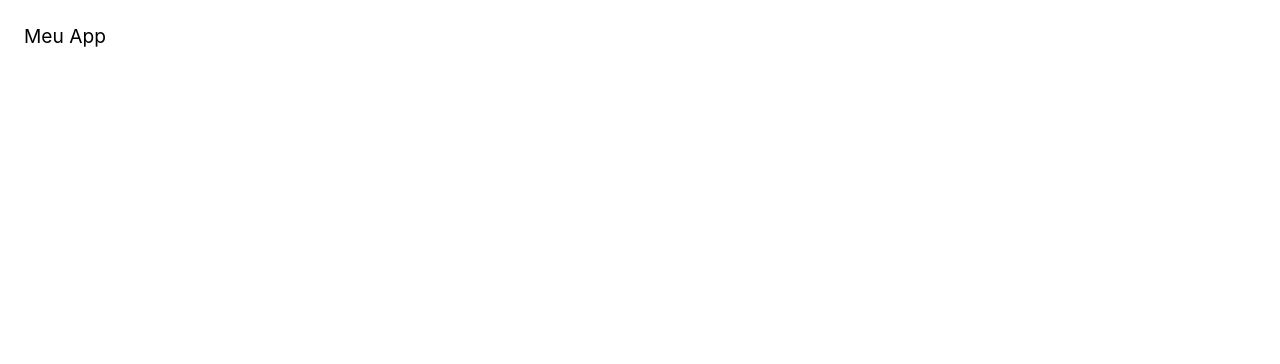
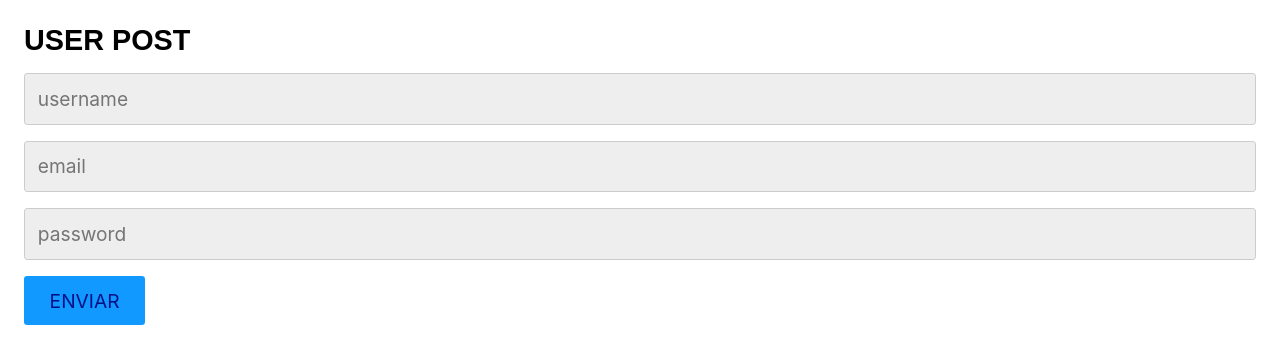
Before and after one commit to luizjxcoder/REACT-PROJETO-VIKING_GODS, a React (Create React App) app in the folder vikinggods/: page / in a window 1280 px wide. Shown: the top 364 px of the page. Built offline with nearby package versions, Linux system fonts and the light colour scheme.

Commit message:
testeformulario

```diff
--- a/vikinggods/package.json
+++ b/vikinggods/package.json
@@ -6,8 +6,10 @@
     "@testing-library/jest-dom": "^5.16.4",
     "@testing-library/react": "^13.3.0",
     "@testing-library/user-event": "^13.5.0",
+    "history": "^5.3.0",
     "react": "^18.1.0",
     "react-dom": "^18.1.0",
+    "react-router-dom": "^6.3.0",
     "react-scripts": "5.0.1",
     "web-vitals": "^2.1.4"
   },
--- a/vikinggods/public/index.html
+++ b/vikinggods/public/index.html
@@ -7,7 +7,7 @@
     <meta name="theme-color" content="#000000" />
     <meta
       name="description"
-      content="Web site created using create-react-app"
+      content="Web site Viking Gods created using React"
     />
     <link rel="apple-touch-icon" href="%PUBLIC_URL%/logo192.png" />
 
--- /dev/null
+++ b/vikinggods/src/App.css
@@ -0,0 +1,7 @@
+input {
+  display: block;
+  margin-bottom: 1rem;
+}
+h2 {
+  font-family: Arial, Helvetica, sans-serif;
+}
--- a/vikinggods/src/App.js
+++ b/vikinggods/src/App.js
@@ -1,7 +1,13 @@
 import React from 'react';
+import './App.css';
+import Api from './api/Api';
 
 const App = () => {
-   return <div>Meu App</div>
+   return (
+   <div>
+      <Api />
+      </div>
+   );
 }
 
 export default App;
--- /dev/null
+++ b/vikinggods/src/api/Api.js
@@ -0,0 +1,13 @@
+import React from 'react';
+import UserPost from './endpoints/UserPost';
+
+const Api = () => {
+   return (
+      <div>
+         <h2>USER POST</h2>
+         <UserPost />
+      </div>
+   );
+};
+
+export default Api;
--- /dev/null
+++ b/vikinggods/src/api/endpoints/UserPost.js
@@ -0,0 +1,30 @@
+import React from 'react'
+
+const UserPost = () => {
+
+   const [username, setUsername] = React.useState('');
+   const [email, setEmail] = React.useState('');
+   const [password, setPassword] = React.useState('');
+   return (
+      <div>
+         <input type="text"
+            placeholder="username"
+            value={username}
+            onChange={({ target }) => setUsername(target.value)} />
+
+         <input type="text"
+            placeholder="email"
+            value={email}
+            onChange={({ target }) => setEmail(target.value)} />
+
+          <input type="text"
+            placeholder="password"
+            value={password}
+            onChange={({ target }) => setPassword(target.value)} />
+
+         <button>ENVIAR</button>
+      </div>
+   );
+};
+
+export default UserPost;
```
Also changed, not shown: 1 other file (tests, documents, lock files or other folders).
